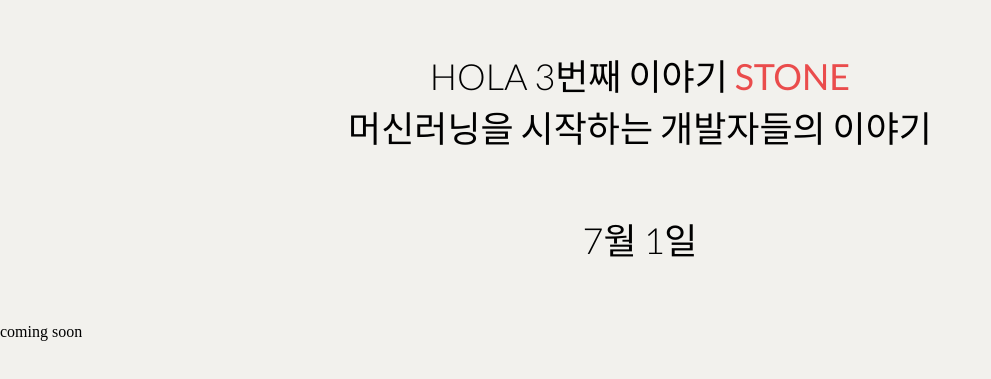
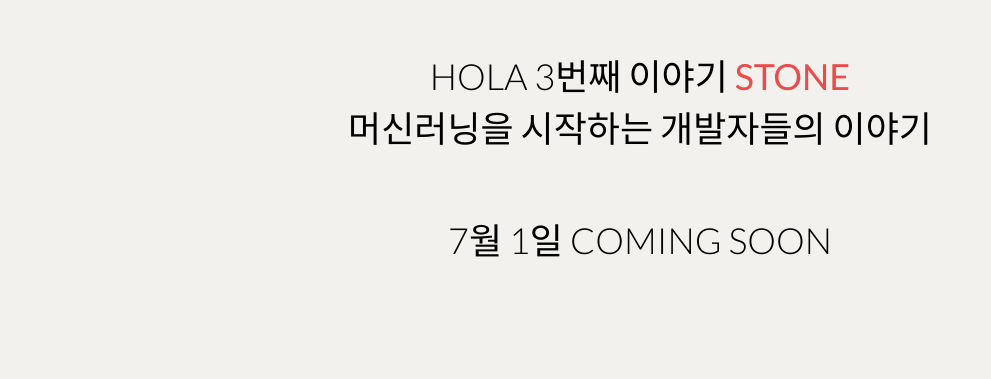
Before and after one commit to HOLAAI/holaai.github.io, a plain HTML site: page event/index.html in a window 1280 px wide. Shown: the part 197-576 px from the top of the page, without its empty margins (0-991 px from the left). Drawn offline with nearby package versions, Linux system fonts and the light colour scheme.

Commit message:
Update index.html

```diff
--- a/event/index.html
+++ b/event/index.html
@@ -207,7 +207,7 @@ h2 strong {
 
   <div class="wrap">
   <h1>HOLA 3번째 이야기 <strong>STONE</strong> <br /> 머신러닝을 시작하는 개발자들의 이야기</h1>
-    <div> <h1>7월 1일 </h1> coming soon </div>
+    <div> <h1>7월 1일 coming soon </h1>  </div>
   <!--
   <div class="countdown">
     <div class="bloc-time hours" data-init-value="816">
```
